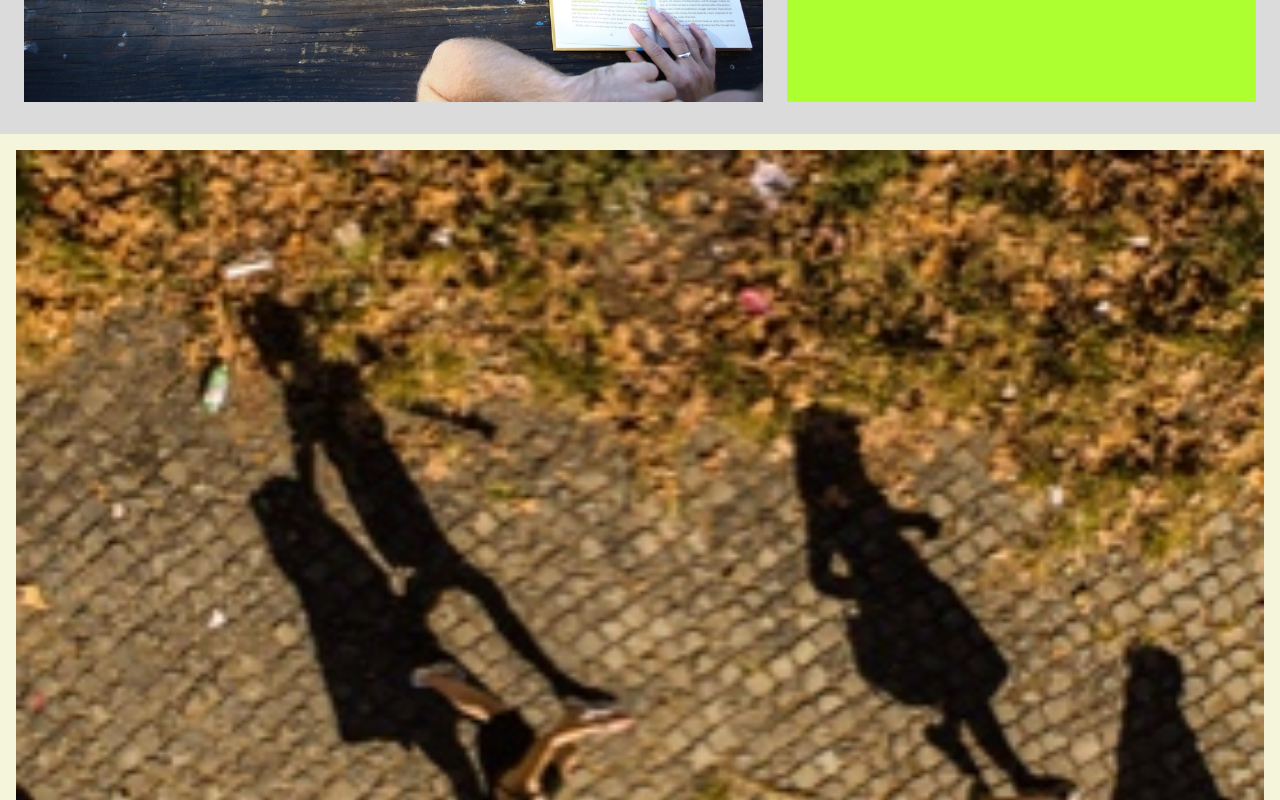
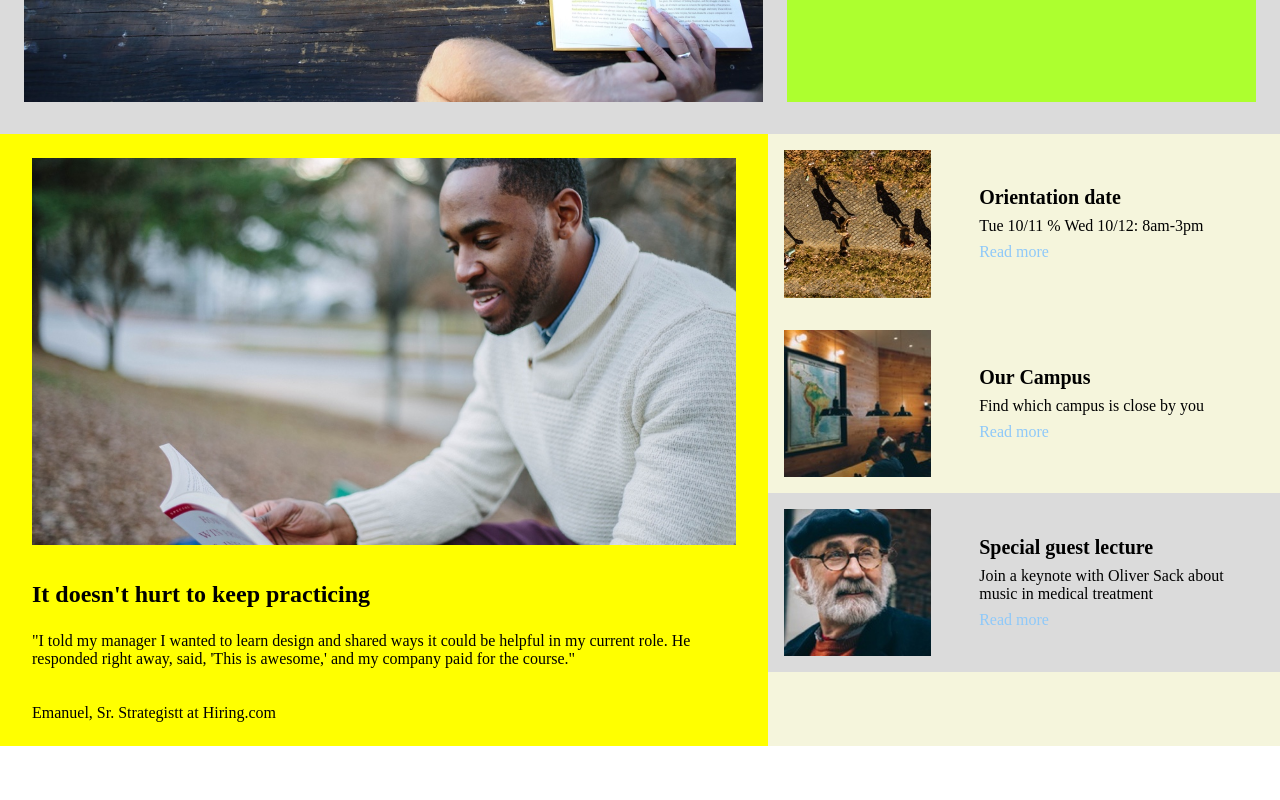
Before and after one commit to terence636/web-assessment, a plain HTML site: page index.html in a window 1280 px wide. Shown: the part 540-1340 px from the top of the page. After the commit the page ends 1286 px from the top, so only its background shows below. Drawn offline with Linux system fonts and the light colour scheme.

Commit message:
Added Information Section for Desktop - Left side media container

```diff
--- a/index.html
+++ b/index.html
@@ -42,7 +42,7 @@
         list-style: none;
         position: absolute;
         right: 24px;
-        float: right;
+        /* float: right; */
       }
 
       .right-menu li {
@@ -95,47 +95,109 @@
       /* SECTION 3 */
       .sec3-info-container {
         background-color: beige;
+        /* margin-bottom: 32px; */
+      }
+
+      .info-item {
+        display: flex;
+        flex-direction: column;
         margin-bottom: 64px;
       }
 
-      .info img {
+      .info-item img {
         padding: 16px;
         width: 100%;
       }
 
-      .info a {
+      .info-item a {
         text-decoration: none;
         color: #8fc9f9;
         margin-left: 32px;
+        /* margin-bottom: 64px; */
       }
 
-      .info p {
+      .info-item p {
         margin: 8px 32px;
       }
 
-      .info h4 {
-        margin: 8px 32px;
+      .info-item h4 {
+        margin-left: 32px;
         font-size: 1.25rem;
         font-weight: bold;
       }
 
-      .info .desktop {
+      .info-item .desktop {
         --desktop-info-img-visibility: none;
         display: var(--desktop-info-img-visibility);
       }
 
-      .info .mobile {
+      .info-item .mobile {
         --mobile-info-img-visibility: ;
         display: var(--mobile-info-img-visibility);
       }
 
+      .info-left-cont {
+        display: none;
+      }
+
       /* Media Responsive for Desktop */
       @media (min-width: 895px) {
-        .info .desktop {
+        .info-item .desktop {
           --desktop-info-img-visibility: ;
         }
-        .info .mobile {
+        .info-item .mobile {
           --mobile-info-img-visibility: none;
+        }
+
+        .sec3-info-container {
+          display: flex;
+        }
+
+        .info-item {
+        flex-direction: row;
+        margin-bottom: 0;
+        /* margin-bottom: 64px; */
+            /* padding: 16px; */
+        }
+
+        .info-item img {
+            width: 35%;
+            height: auto;
+
+        }
+
+        .info-item .text {
+            display: flex;
+            flex-direction: column;
+            justify-content: center;
+            /* align-items: center; */
+            /* border: 1px solid; */
+        }
+
+        /* .info-item .text p {
+            margin: 8px 0;
+        } */
+
+        .info-left-cont {
+          display: block;
+          background-color: yellow;
+          width: 60%;
+          padding: 24px 32px;
+        }
+
+        .info-left-cont img {
+          width: 100%;
+        }
+
+        .info-left-cont h3 {
+            padding-top: 32px;
+            padding-bottom: 24px;
+            font-size: 1.5rem;
+            font-weight: bold;
+        }
+
+        .info-right-cont {
+          width: 40%;
         }
       }
 
@@ -192,7 +254,21 @@
       </div>
     </div>
     <div class="sec3-info-container">
-      <div class="info">
+      <div class="info-left-cont">
+        <img
+          src="capstone_colmar_assets/images/information-main.jpg"
+          alt="info main"
+        />
+        <h3>It doesn't hurt to keep practicing</h3>
+        <p>
+          "I told my manager I wanted to learn design and shared ways it could
+          be helpful in my current role. He responded right away, said, 'This is
+          awesome,' and my company paid for the course."
+        </p><br><br>
+        <p>Emanuel, Sr. Strategistt at Hiring.com</p>
+      </div>
+      <div class="info-right-cont">
+        <div class="info-item">
           <img
             class="mobile"
             src="capstone_colmar_assets/images/information-orientation-mobile.jpg"
@@ -203,11 +279,13 @@
             src="capstone_colmar_assets/images/information-orientation.jpg"
             alt="info orientation"
           />
+          <div class="text">
           <h4>Orientation date</h4>
           <p>Tue 10/11 % Wed 10/12: 8am-3pm</p>
           <a href="#">Read more</a>
           </div>
-      <div class="info">
+        </div>
+        <div class="info-item">
           <img
             class="mobile"
             src="capstone_colmar_assets/images/information-campus-mobile.jpg"
@@ -218,11 +296,13 @@
             src="capstone_colmar_assets/images/information-campus.jpg"
             alt="info campus"
           />
+          <div class="text">
           <h4>Our Campus</h4>
           <p>Find which campus is close by you</p>
           <a href="#">Read more</a>
           </div>
-      <div class="info">
+        </div>
+        <div class="info-item" style="background-color: #dbdbdb;">
           <img
             class="mobile"
             src="capstone_colmar_assets/images/information-guest-lecture-mobile.jpg"
@@ -233,10 +313,18 @@
             src="capstone_colmar_assets/images/information-guest-lecture.jpg"
             alt="info campus"
           />
+          <div class="text">
           <h4>Special guest lecture</h4>
-        <p>Join a keynote with Oliver Sack about music in medical treatment</p>
+          <p>
+            Join a keynote with Oliver Sack about music in medical treatment
+          </p>
           <a href="#">Read more</a>
           </div>
+        </div>
+      </div>
+    </div>
+    <div class="sec4-courses-container">
+
+    </div>
   </body>
-    </div>
 </html>
```
Lines whose indentation alone changed are shown as unchanged.
